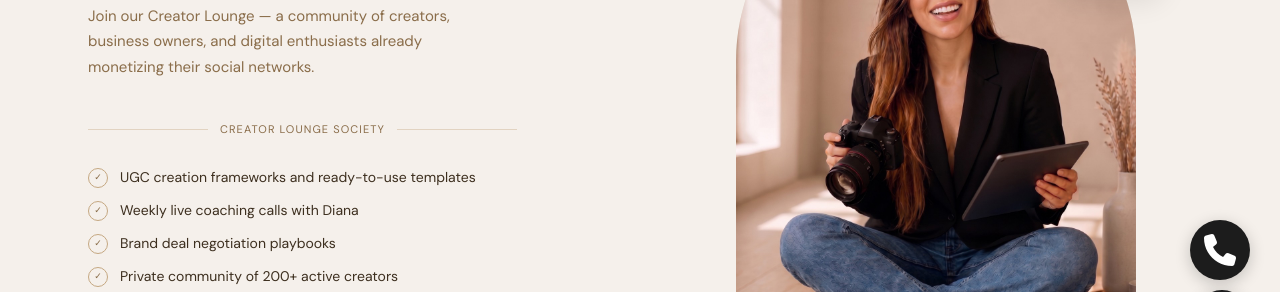
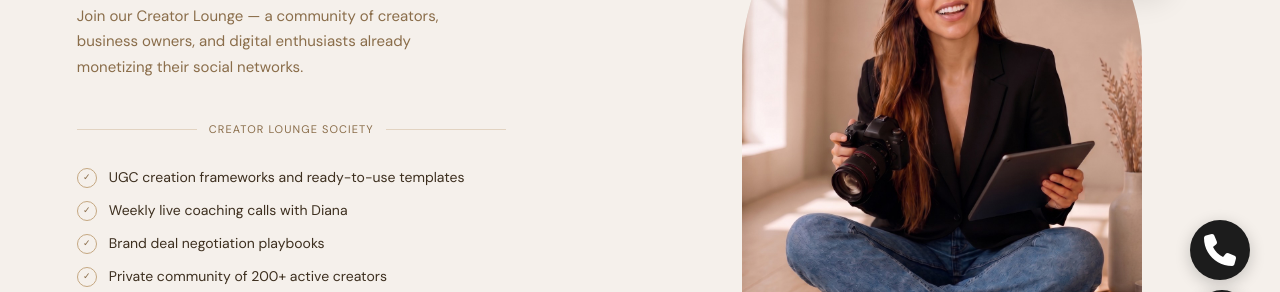
Before and after one commit to dfparrat/Beyond_UGC, a plain HTML site: page index.html in a window 1280 px wide. Shown: the part 420-712 px from the top of the page. Drawn offline with nearby package versions, Linux system fonts and the light colour scheme.

Commit message:
Add files via upload
Hero section V2 update

```diff
--- a/CSS/SVEstilos.css
+++ b/CSS/SVEstilos.css
@@ -246,16 +246,18 @@ h1, h2, h3 {
   --radius-card: 16px;
 }
 
-/* ── Hero layout ── */
+/* ── Hero SECTION ── */
 .hero {
   display: grid;
   grid-template-columns: 1fr 1fr;
   min-height: 100vh;
-  max-width: 1200px;
+  max-width: 100%;
+  width: 100%;
   margin: 0 auto;
   align-items: center;
-  padding: 100px 48px 60px;
+  padding: 100px 6vw 60px;
   gap: 40px;
+  box-sizing: border-box;
 }
 
 /* ── Left column ── */
```
